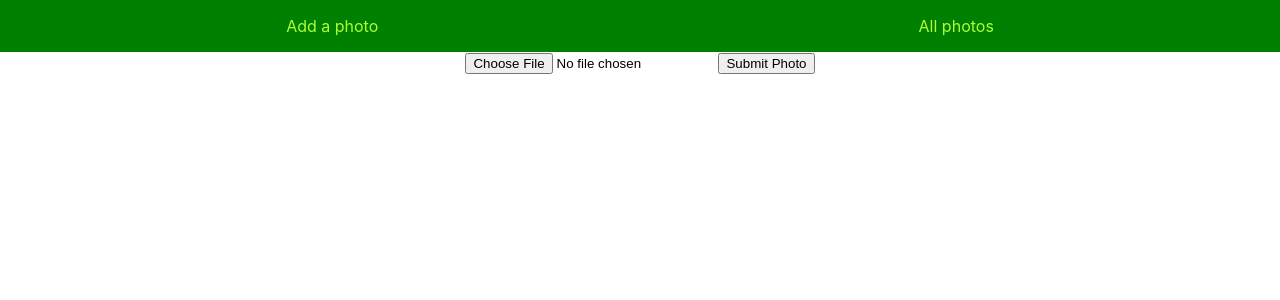
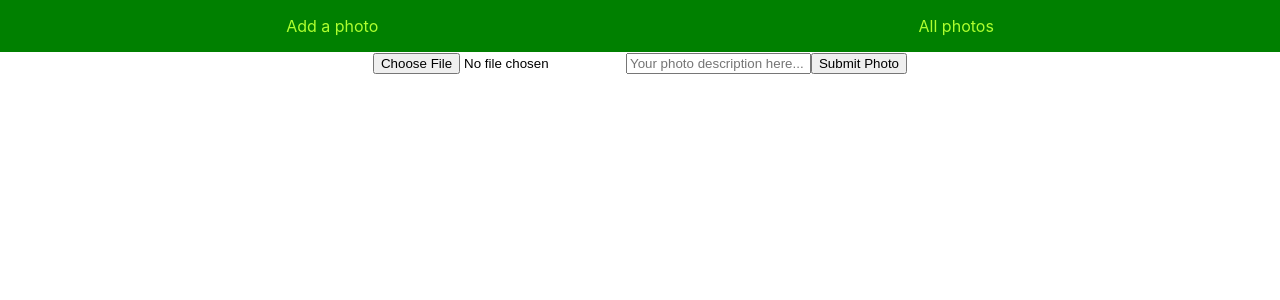
Before and after one commit to gracehoober/Pix.ly, a React (Create React App) app in the folder pixly-frontend/: page /add in a window 1280 px wide. Shown: the top 300 px of the page. Built offline with nearby package versions, Linux system fonts and the light colour scheme; no server answers.

Commit message:
Add photo_description feild to AddPhotoForm

```diff
--- a/pixly-frontend/src/AddPhotoForm.js
+++ b/pixly-frontend/src/AddPhotoForm.js
@@ -1,3 +1,4 @@
+import "./AddPhotoForm.css";
 import { useState } from "react";
 import { useNavigate } from "react-router-dom";
 
@@ -46,6 +47,15 @@ function AddPhotoForm({ uploadPhoto }) {
         required
       >
       </input>
+      <label htmlFor="photo_description"></label>
+      <input
+        id="photo_description"
+        name="photo_description"
+        type="text"
+        placeholder="Your photo description here..."
+        value={formData}
+        onChange={handleChange}
+      ></input>
       <button className="AddPhotoForm-submit-btn">Submit Photo</button>
     </form>
   );
```
Also changed, not shown: pixly-frontend/src/AddPhotoForm.css (added).
